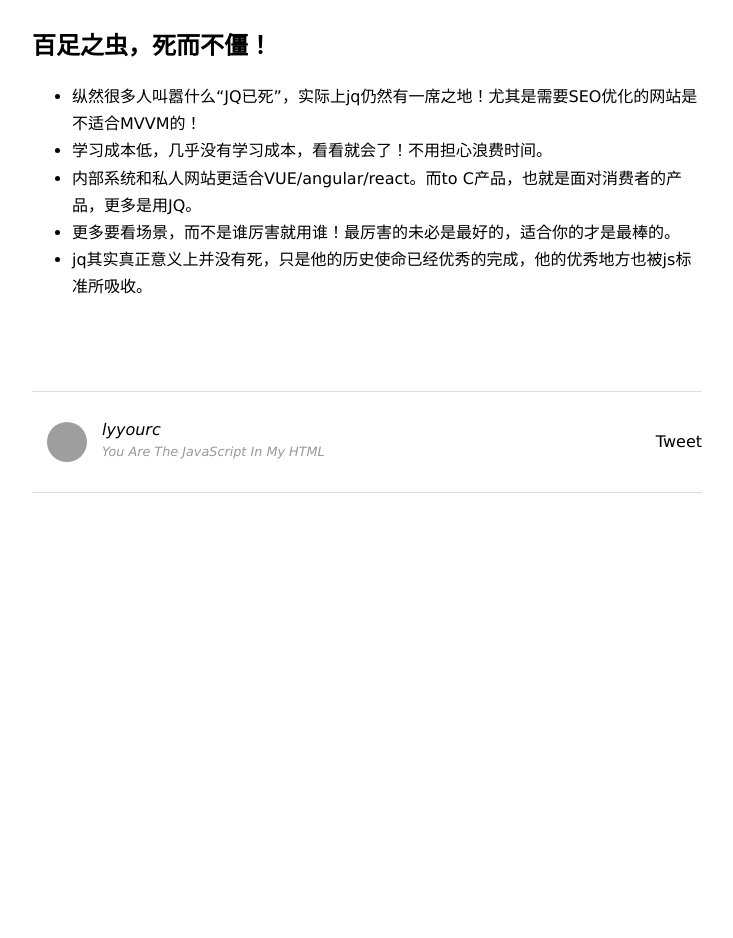
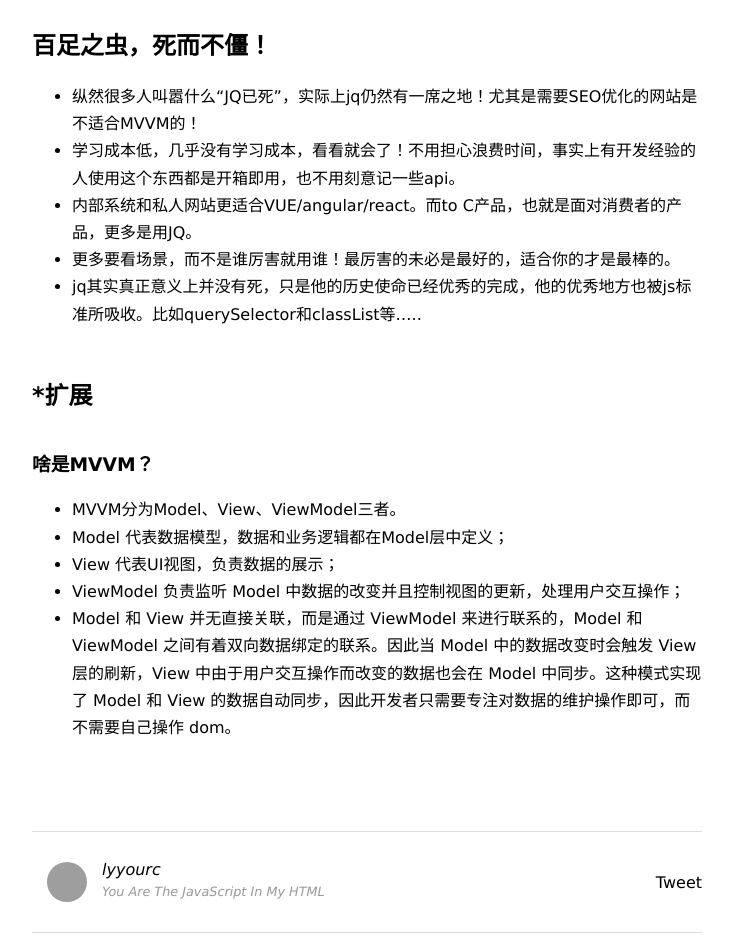
Before and after one commit to bozaiOvO/bozaiOvO.github.io2, a plain HTML site: page 2019/02/24/01.jquery简介/index.html in a window 1280 px wide. Shown: the part 1560-2498 px from the top of the page, without its empty margins (273-1006 px from the left). Before the commit the page ends 2158 px from the top, so only its background shows below. Drawn offline with Linux system fonts and the light colour scheme; grey boxes are pictures that could not be loaded; a script that the page names is missing.

Commit message:
Site updated: 2019-03-04 17:11:54

```diff
--- a/2019/02/24/01.jquery简介/index.html
+++ b/2019/02/24/01.jquery简介/index.html
@@ -65,10 +65,17 @@
 </ul>
 <h2 id="百足之虫，死而不僵！"><a href="#百足之虫，死而不僵！" class="headerlink" title="百足之虫，死而不僵！"></a>百足之虫，死而不僵！</h2><ul>
 <li>纵然很多人叫嚣什么“JQ已死”，实际上jq仍然有一席之地！尤其是需要SEO优化的网站是不适合MVVM的！</li>
-<li>学习成本低，几乎没有学习成本，看看就会了！不用担心浪费时间。</li>
+<li>学习成本低，几乎没有学习成本，看看就会了！不用担心浪费时间，事实上有开发经验的人使用这个东西都是开箱即用，也不用刻意记一些api。</li>
 <li>内部系统和私人网站更适合VUE/angular/react。而to C产品，也就是面对消费者的产品，更多是用JQ。</li>
 <li>更多要看场景，而不是谁厉害就用谁！最厉害的未必是最好的，适合你的才是最棒的。</li>
-<li>jq其实真正意义上并没有死，只是他的历史使命已经优秀的完成，他的优秀地方也被js标准所吸收。</li>
+<li>jq其实真正意义上并没有死，只是他的历史使命已经优秀的完成，他的优秀地方也被js标准所吸收。比如querySelector和classList等…..</li>
+</ul>
+<h2 id="扩展"><a href="#扩展" class="headerlink" title="*扩展"></a>*扩展</h2><h3 id="啥是MVVM？"><a href="#啥是MVVM？" class="headerlink" title="啥是MVVM？"></a>啥是MVVM？</h3><ul>
+<li>MVVM分为Model、View、ViewModel三者。</li>
+<li>Model 代表数据模型，数据和业务逻辑都在Model层中定义；</li>
+<li>View 代表UI视图，负责数据的展示；</li>
+<li>ViewModel 负责监听 Model 中数据的改变并且控制视图的更新，处理用户交互操作；</li>
+<li>Model 和 View 并无直接关联，而是通过 ViewModel 来进行联系的，Model 和 ViewModel 之间有着双向数据绑定的联系。因此当 Model 中的数据改变时会触发 View 层的刷新，View 中由于用户交互操作而改变的数据也会在 Model 中同步。这种模式实现了 Model 和 View 的数据自动同步，因此开发者只需要专注对数据的维护操作即可，而不需要自己操作 dom。</li>
 </ul>
 
   </section>
```
Also changed, not shown: 2019/02/24/02.jq的语法/index.html (+13 -4 lines).
